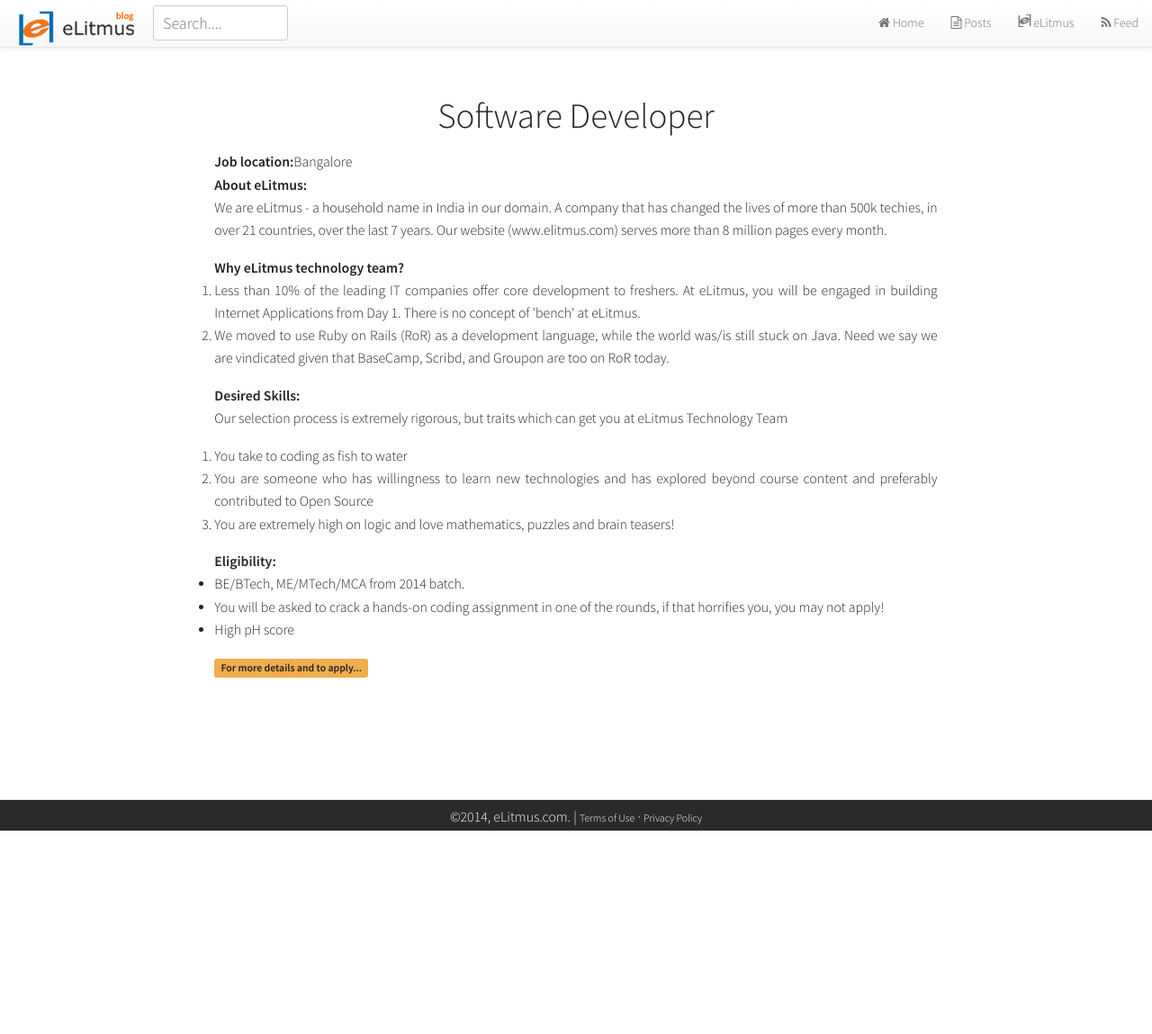
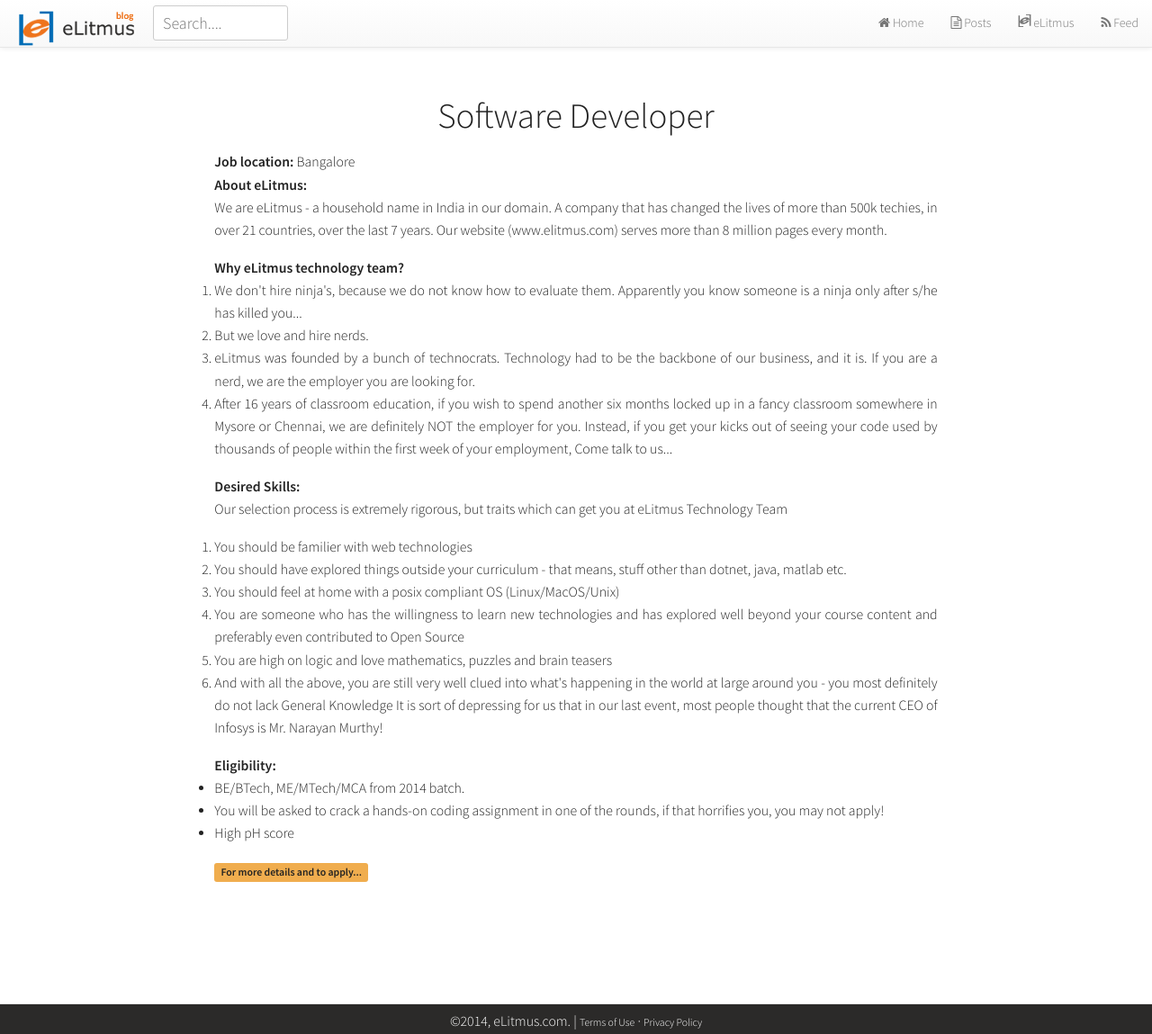
Before and after one commit to shubham9411/blog, a Jekyll site: the page built from job_post.html, in a window 1280 px wide and 1149 px high. Shown: the whole window at 90% size. Built offline with Jekyll 4.4.1, drawn with Linux system fonts in a browser that asks for light colours; nearby versions of some CDN libraries; some web fonts are replaced.

Commit message:
modified content in job post

```diff
--- a/job_post.html
+++ b/job_post.html
@@ -6,7 +6,7 @@
 ---
 <div style="font-size: 0.75em;">
 <div>
-<strong>Job location:</strong>Bangalore
+<strong>Job location: </strong>Bangalore
 </div>
 
 <div>
@@ -20,8 +20,11 @@
 
 <strong>Why eLitmus technology team?</strong>
 <ol>
-<li>Less than 10% of the leading IT companies offer core development to freshers. At eLitmus, you will be engaged in building Internet Applications from Day 1. There is no concept of 'bench' at eLitmus.</li>
-<li>We moved to use Ruby on Rails (RoR) as a development language, while the world was/is still stuck on Java. Need we say we are vindicated given that BaseCamp, Scribd, and Groupon are too on RoR today.</li>
+<li>We don't hire ninja's, because we do not know how to evaluate them. Apparently you know someone is a ninja only after s/he has killed you...</li>
+<li> But we love and hire nerds. </li>
+<li>eLitmus was founded by a bunch of technocrats. Technology had to be the backbone of our business, and it is. If you are a nerd, we are the employer you are looking for.</li>
+<li>After 16 years of classroom education, if you wish to spend another six months locked up in a fancy classroom somewhere in Mysore or Chennai, we are definitely NOT the employer for you.
+Instead, if you get your kicks out of seeing your code used by thousands of people within the first week of your employment, Come talk to us... </li>
 </div>
 <div>
 <strong>Desired Skills:</strong>
@@ -30,9 +33,13 @@
 </p>
 <div>
 <ol>
-<li>You take to coding as fish to water</li>
-<li>You are someone who has willingness to learn new technologies and has explored beyond course content and preferably contributed to Open Source</li>
-<li>You are extremely high on logic and love mathematics, puzzles and brain teasers!</li>
+<li>
+    You should be familier with web technologies</li>
+<li>You should have explored things outside your curriculum - that means, stuff other than dotnet, java, matlab etc.</li>
+<li>You should feel at home with a posix compliant OS (Linux/MacOS/Unix)</li>
+<li>You are someone who has the willingness to learn new technologies and has explored well beyond your course content and preferably even contributed to Open Source </li>
+<li> You are high on logic and love mathematics, puzzles and brain teasers</li>
+<li> And with all the above, you are still very well clued into what's happening in the world at large around you - you most definitely do not lack General Knowledge It is sort of depressing for us that in our last event, most people thought that the current CEO of Infosys is Mr. Narayan Murthy!</li>
 </ol>
 </div>
 
```
